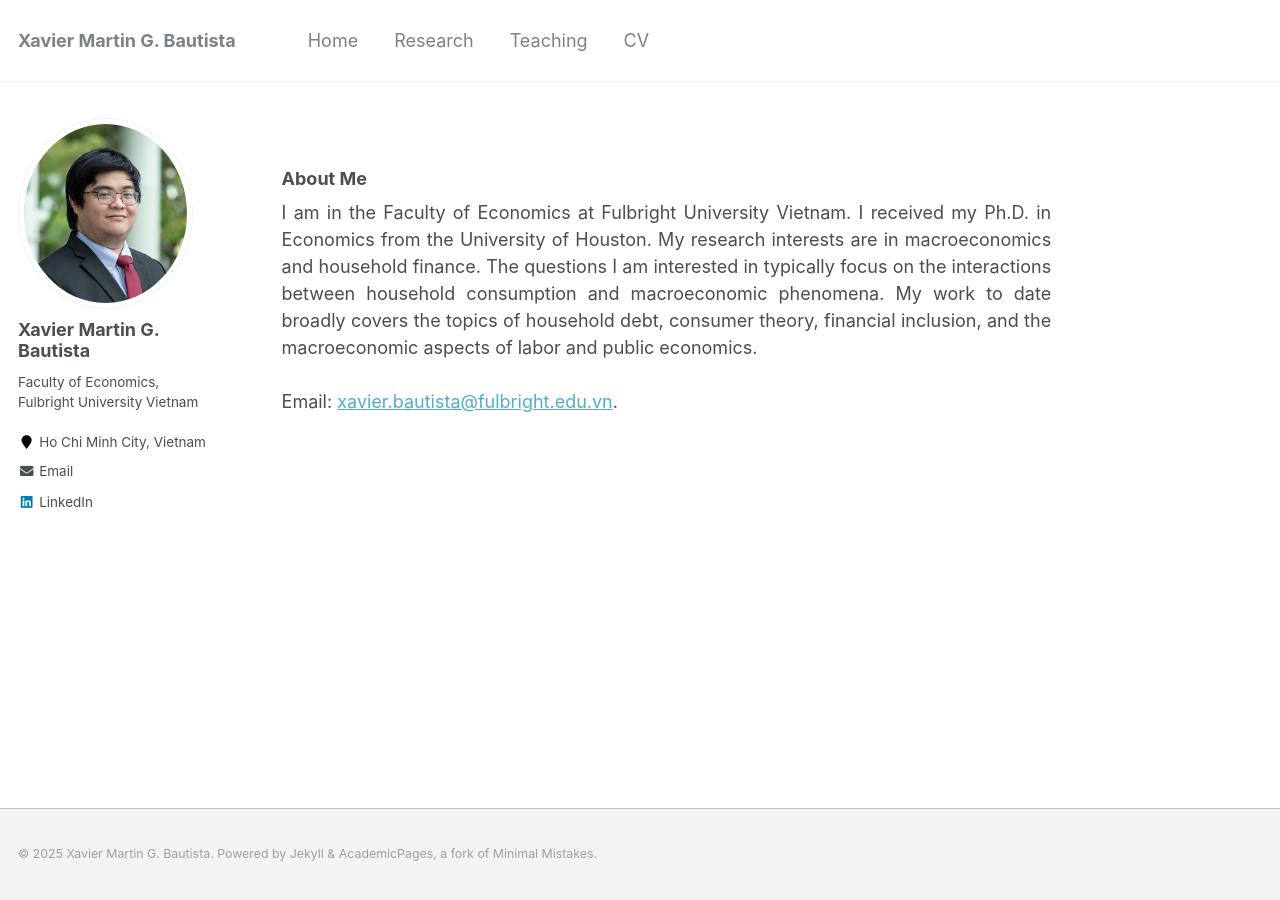
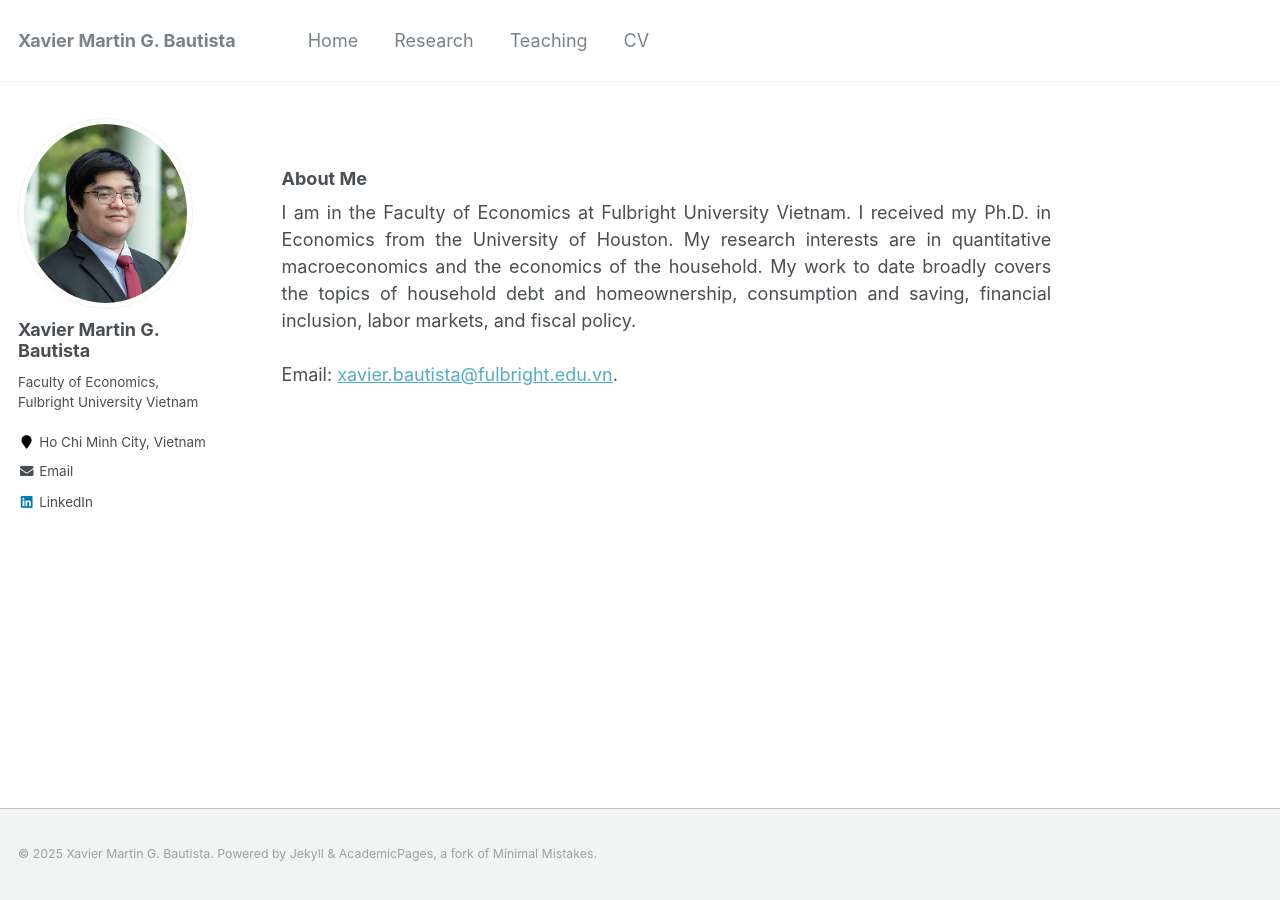
Before and after one commit to xmgbautista/xmgbautista.github.io, a Jekyll site: the page built from _pages/about.md, in a window 1280 px wide. Built offline with Jekyll 4.4.1, drawn with Linux system fonts in a browser that asks for light colours.

Commit message:
Update about.md

```diff
--- a/_pages/about.md
+++ b/_pages/about.md
@@ -18,7 +18,7 @@
 ### About Me
 
 <p style='text-align: justify;'>
-I am in the Faculty of Economics at Fulbright University Vietnam. I received my Ph.D. in Economics from the University of Houston. My research interests are in macroeconomics and household finance. The questions I am interested in typically focus on the interactions between household consumption and macroeconomic phenomena. My work to date broadly covers the topics of household debt, consumer theory, financial inclusion, and the macroeconomic aspects of labor and public economics.
+I am in the Faculty of Economics at Fulbright University Vietnam. I received my Ph.D. in Economics from the University of Houston. My research interests are in quantitative macroeconomics and the economics of the household. My work to date broadly covers the topics of household debt and homeownership, consumption and saving, financial inclusion, labor markets, and fiscal policy.
 <br>
 <br>
 
```
